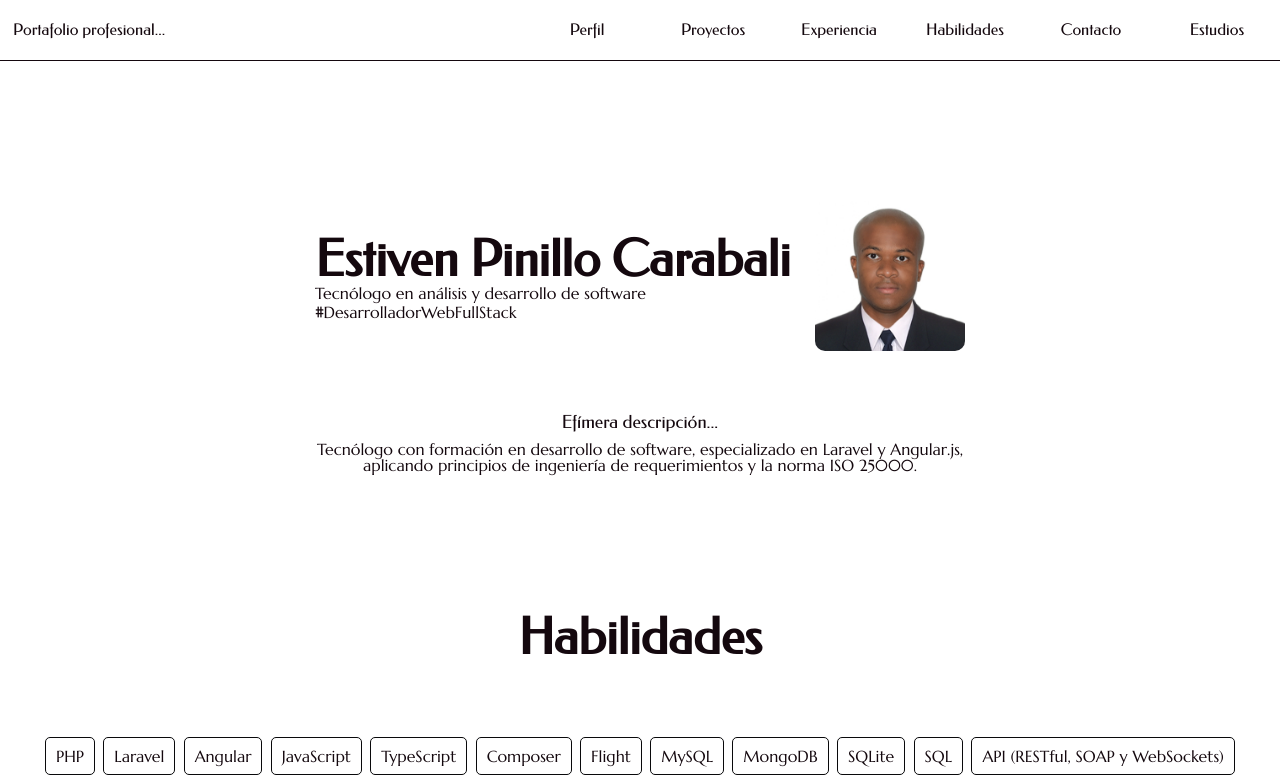
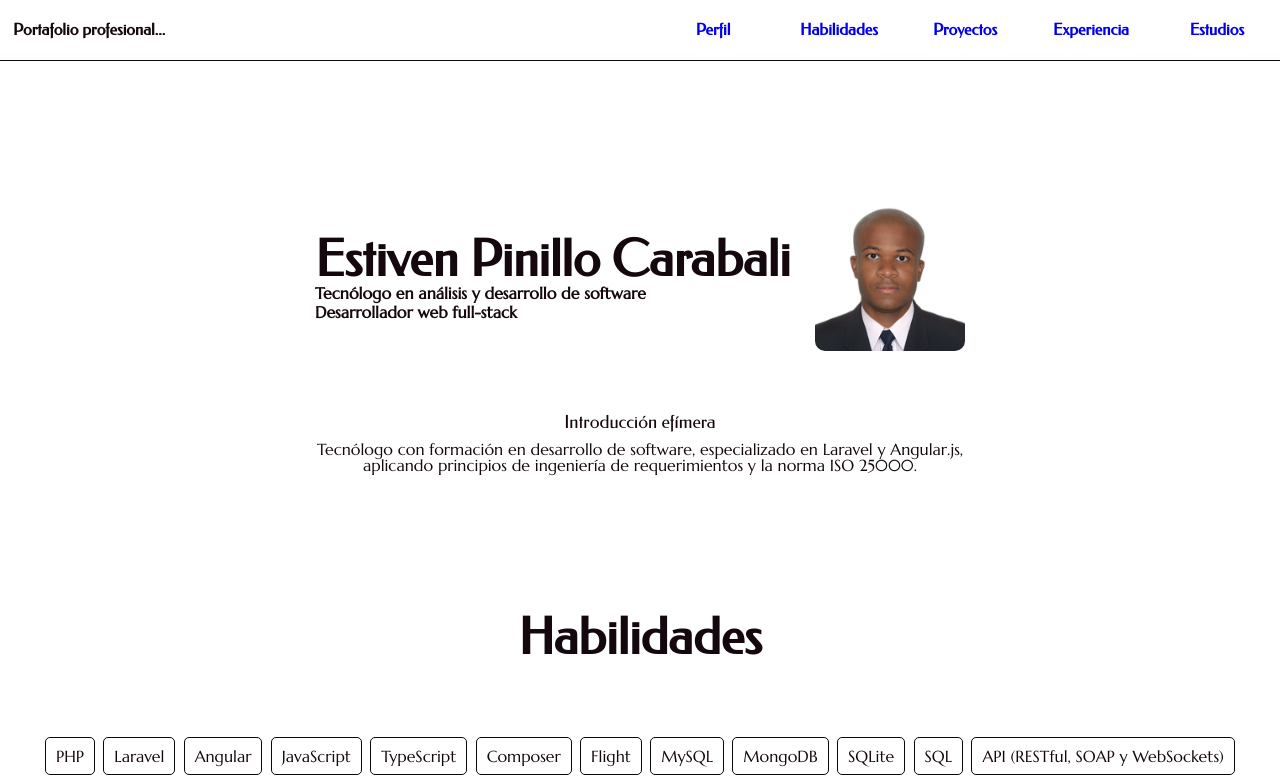
Before and after one commit to EstivenPinillo/estivenpinillo.dev, an Angular app: page / in a window 1280 px wide. Shown: the top 781 px of the page. Built offline with nearby package versions, Linux system fonts and the light colour scheme.

Commit message:
feat: add functionality to links in the navbar

```diff
--- a/src/app/features/certificate/certificate.component.html
+++ b/src/app/features/certificate/certificate.component.html
@@ -1,4 +1,4 @@
-<section class="section-certificate mt-14 mb-14">
+<section class="section-certificate mt-14 mb-14" id="estudios">
 
     <header class="federo certificate-header fz-5rem">
         <h2>
--- a/src/app/features/experience/experience.component.html
+++ b/src/app/features/experience/experience.component.html
@@ -1,4 +1,4 @@
-<section class="section-experience mt-14">
+<section class="section-experience mt-14" id="experiencia">
     <header class="experience-main-header federo fz-5rem color-14080E-night">
         <span>Experiencia Profesional</span>
     </header>
--- a/src/app/features/navbar/navbar.component.html
+++ b/src/app/features/navbar/navbar.component.html
@@ -1,13 +1,12 @@
 <nav class="nav federo mb-14">
-    <div class="">Portafolio profesional...</div>
+    <div class="font-bold">Portafolio profesional...</div>
     <input type="checkbox" id="nav-checkbox" class="nav-checkbox display-none" >
-    <ul class="nav-links">
-        <li>Perfil</li>
-        <li>Proyectos</li>
-        <li>Experiencia</li>
-        <li>Habilidades</li>
-        <li>Contacto</li>
-        <li>Estudios</li>
+    <ul class="nav-links font-bold">
+        <li><a href="#perfil">Perfil</a></li>
+        <li><a href="#habilidades">Habilidades</a></li>
+        <li><a href="#proyectos">Proyectos</a></li>
+        <li><a href="#experiencia">Experiencia</a></li>
+        <li> <a href="#estudios">Estudios</a></li>
     </ul>
-    <label for="nav-checkbox" class="nav-icon"><img src="./assets/img/blur.svg" alt="menu"></label>
+    <label for="nav-checkbox" class="nav-icon"><img src="./assets/img/stacks.svg" alt="menu"></label>
 </nav>
--- a/src/app/features/navbar/navbar.component.scss
+++ b/src/app/features/navbar/navbar.component.scss
@@ -10,7 +10,6 @@
     border-bottom: 0.1rem solid  #14080E;
 
     height: 6rem;
-    //background-color: #eef0f2;
 
     &-checkbox:checked + .nav-links{
         display: flex;
@@ -37,6 +36,13 @@
             border: 1px solid #14080E;
             cursor: pointer;
             background-color: #FFFFFF;
+
+            &>a {
+                text-decoration: none;
+                &:visited {
+                    color: #14080E;
+                }
+            }
         }
     }
 
@@ -45,7 +51,6 @@
         cursor: pointer;
         background-color: #FFFFFF;
         border-radius: 50%;
-        //border-left: 1px solid #14080E;
     }
 
 }
--- a/src/app/features/perfil/perfil.component.html
+++ b/src/app/features/perfil/perfil.component.html
@@ -1,18 +1,20 @@
-<section class="section-perfil">
+<section class="section-perfil" id="perfil">
     <header class="header-main">
         <h1 class="federo fz-5rem">
             <span id="marlon">Marlon</span> Estiven Pinillo <span id="carabali">Carabali</span>
         </h1>
         <div>
-            <span class="professional">Tecnólogo en análisis y desarrollo de software</span>
+            <span class="professional font-bold">
+                Tecnólogo en análisis y desarrollo de software
+            </span>
         </div>
         <div class="professional mt-03">
-            <div><span class="font-bold" >#</span>DesarrolladorWebFullStack</div>
+            <div class="font-bold">Desarrollador web full-stack</div>
         </div>
     </header>
     <app-estiven></app-estiven>
     <div class="little-about-me mt-4">
-        <h2 class="little-title federo mt-2 mb-1">Efímera descripción...</h2>
+        <h2 class="little-title federo mt-2 mb-1">Introducción efímera</h2>
         <span class="">
             Tecnólogo con formación en desarrollo de software, especializado en Laravel y Angular.js,
             aplicando principios de ingeniería de requerimientos y la norma ISO 25000.
--- a/src/app/features/skills/skills.component.html
+++ b/src/app/features/skills/skills.component.html
@@ -1,4 +1,4 @@
-<section class="section-skills mt-14">
+<section class="section-skills mt-14" id="habilidades">
     <header class="federo skills-head fz-5rem">
         <h2>
             Habilidades
--- a/src/app/features/software/software.component.html
+++ b/src/app/features/software/software.component.html
@@ -1,4 +1,4 @@
-<section class="software mt-14">
+<section class="software mt-14" id="proyectos">
     <header class="software-header federo fz-5rem color-14080E-night">
         <span>Software</span><span>Desarrollado</span>
     </header>
```
Also changed, not shown: public/assets/img/stacks.svg (added).
